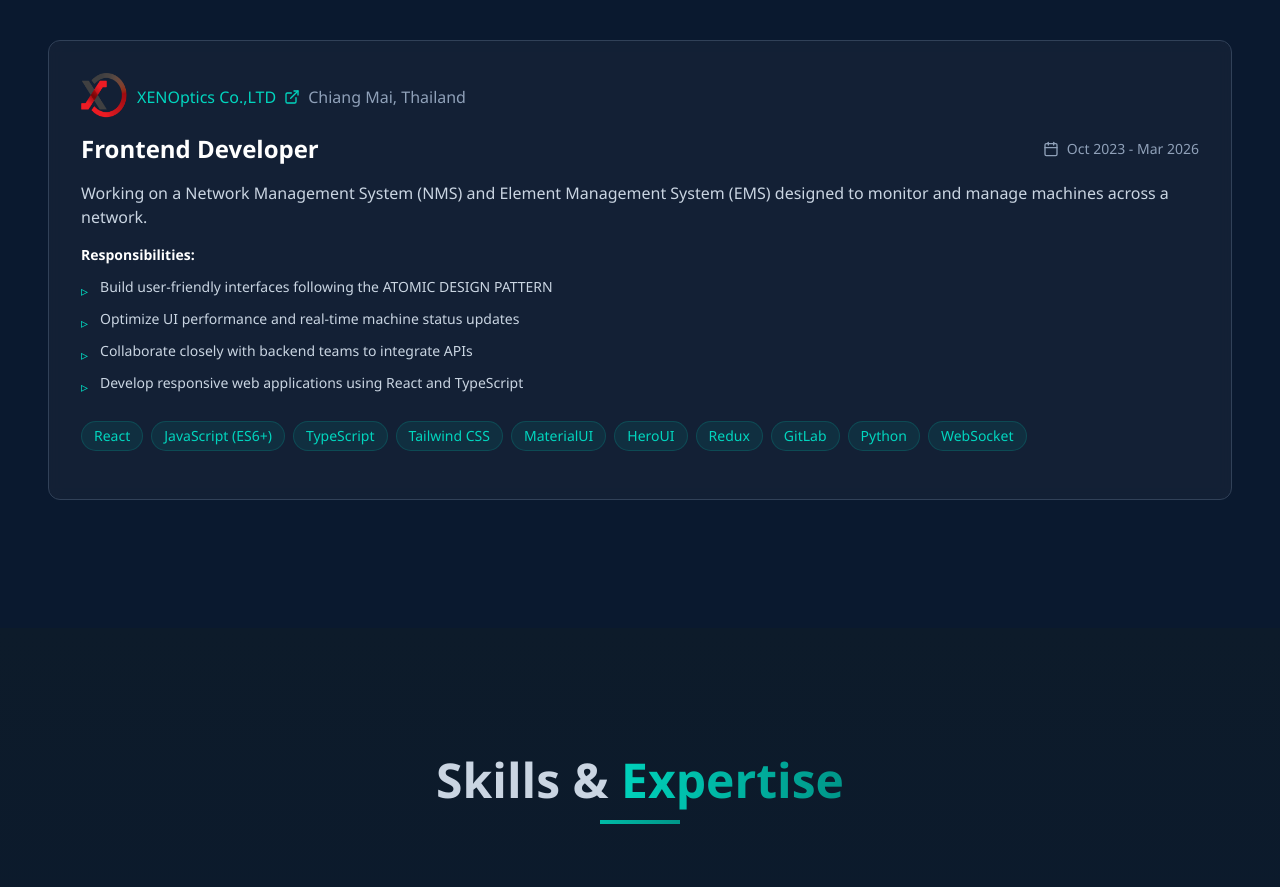
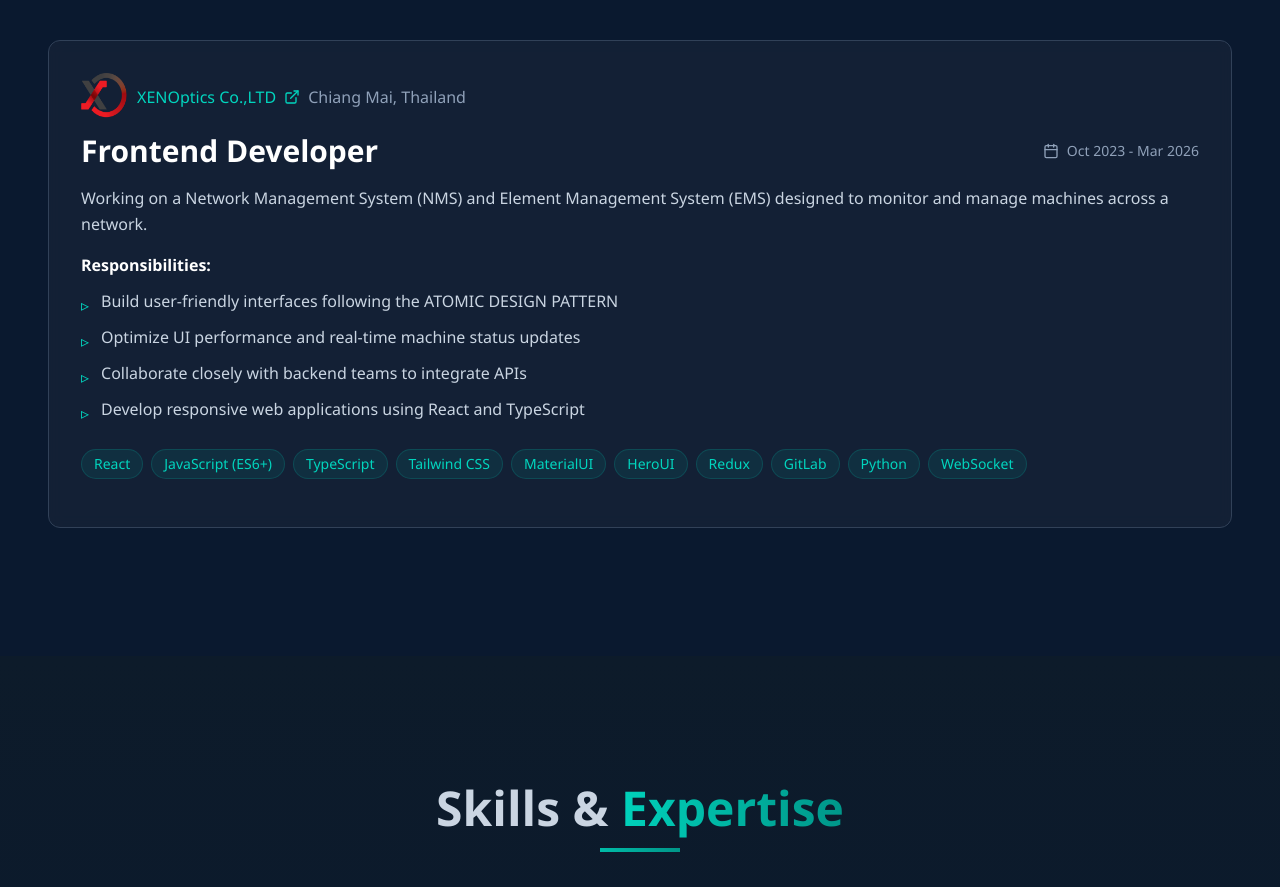
Before and after one commit to khinsuwai97/khin-su-wai-portfolio-v1, a Next.js app: page / in a window 1280 px wide. Shown: the part 1860-2747 px from the top of the page. Built offline with nearby package versions, Linux system fonts and the light colour scheme.

Commit message:
changed fontsize to be consistent

```diff
--- a/components/About.tsx
+++ b/components/About.tsx
@@ -86,7 +86,7 @@ const About = () => {
             <h3 className="text-2xl md:text-3xl font-bold mb-6 text-teal-400">
               Crafting Digital Experiences
             </h3>
-            <div className="space-y-4 text-slate-300 leading-relaxed">
+            <div className="space-y-4 text-slate-300 text-sm md:text-base leading-relaxed">
               <p>
                 I&apos;m a passionate self-taught Frontend Developer with 2+ years of
                 experience building modern, responsive web applications. I
--- a/components/Contact.tsx
+++ b/components/Contact.tsx
@@ -37,7 +37,7 @@ const Contact = () => {
             animate={isInView ? { width: 80 } : {}}
             transition={{ duration: 0.35 }}
           />
-          <p className="text-slate-300 max-w-2xl mx-auto">
+          <p className="text-slate-300 text-sm md:text-base max-w-2xl mx-auto">
             I&apos;m always open to discussing new projects, creative ideas, or
             opportunities.
           </p>
@@ -49,7 +49,7 @@ const Contact = () => {
             animate={isInView ? { opacity: 1, x: 0 } : {}}
           >
             <div className="bg-slate-800/50 backdrop-blur-sm p-8 rounded-xl border border-slate-700 h-full">
-              <h3 className="text-xl font-bold mb-6 bg-gradient-to-r from-teal-400 to-teal-600 bg-clip-text text-transparent">
+              <h3 className="text-xl md:text-2xl font-bold mb-6 bg-gradient-to-r from-teal-400 to-teal-600 bg-clip-text text-transparent">
                 Contact Information
               </h3>
               <div className="space-y-6">
@@ -103,7 +103,7 @@ const Contact = () => {
             animate={isInView ? { opacity: 1, x: 0 } : {}}
           >
             <div className="bg-slate-800/50 backdrop-blur-sm p-8 rounded-xl border border-slate-700 h-full">
-              <h3 className="text-xl font-bold mb-6 bg-gradient-to-r from-teal-400 to-teal-600 bg-clip-text text-transparent">
+              <h3 className="text-xl md:text-2xl font-bold mb-6 bg-gradient-to-r from-teal-400 to-teal-600 bg-clip-text text-transparent">
                 Connect With Me
               </h3>
               <div className="space-y-6">
--- a/components/Experience.tsx
+++ b/components/Experience.tsx
@@ -110,7 +110,7 @@ const Experience = () => {
                 </div>
 
                 <div className="flex flex-col md:flex-row md:justify-between md:items-center gap-3">
-                  <h3 className="text-lg md:text-2xl font-bold text-white">
+                  <h3 className="text-2xl md:text-3xl font-bold text-white">
                     {exp.title}
                   </h3>
 
@@ -121,21 +121,23 @@ const Experience = () => {
                 </div>
               </div>
 
-              <p className="text-slate-300 mb-4">{exp.description}</p>
+              <p className="text-slate-300 text-sm md:text-base leading-relaxed mb-4">
+                {exp.description}
+              </p>
 
               {exp.responsibilities && exp.responsibilities.length > 0 && (
                 <div className="mb-6">
-                  <h4 className="font-semibold text-white text-sm mb-3">
+                  <h4 className="font-semibold text-white text-sm md:text-base  mb-3">
                     Responsibilities:
                   </h4>
                   <ul className="space-y-2">
                     {exp.responsibilities.map((responsibility, i) => (
                       <li
                         key={i}
-                        className="flex items-start gap-3 text-slate-300 text-sm"
+                        className="flex items-start gap-3 text-slate-300 text-sm md:text-base"
                       >
                         <span className="text-teal-400 mt-1 shrink-0">▹</span>
-                        <span>{responsibility}</span>
+                        <p>{responsibility}</p>
                       </li>
                     ))}
                   </ul>
--- a/components/Footer.tsx
+++ b/components/Footer.tsx
@@ -37,7 +37,7 @@ const Footer = () => {
           </div>
 
           <div>
-            <h3 className="text-lg font-bold text-white mb-4">Quick Links</h3>
+            <h3 className="text-xl font-bold text-white mb-4">Quick Links</h3>
             <ul className="space-y-2">
               {quickLinks.map((link) => (
                 <li key={link}>
@@ -53,7 +53,7 @@ const Footer = () => {
           </div>
 
           <div>
-            <h3 className="text-lg font-bold text-white mb-4">Download</h3>
+            <h3 className="text-xl font-bold text-white mb-4">Download</h3>
             <div className="space-y-3 text-slate-400">
               <p>
                 <a
--- a/components/Hero.tsx
+++ b/components/Hero.tsx
@@ -82,7 +82,7 @@ const Hero = () => {
               <br />
             </motion.h1>
             <motion.p
-              className="bg-gradient-to-r from-teal-400 to-teal-600 bg-clip-text font-bold text-transparent text-3xl mb-6"
+              className="bg-gradient-to-r from-teal-400 to-teal-600 bg-clip-text font-bold text-transparent text-3xl md:text-4xl mb-6"
               initial={{ opacity: 0, y: 20 }}
               animate={{ opacity: 1, y: 0 }}
               transition={{ delay: 0.4 }}
--- a/components/Projects.tsx
+++ b/components/Projects.tsx
@@ -135,7 +135,7 @@ const Projects = () => {
             animate={isInView ? { width: 80 } : {}}
             transition={{ duration: 0.35 }}
           />
-          <p className="text-slate-300 max-w-2xl mx-auto">
+          <p className="text-slate-300 text-sm md:text-base max-w-2xl mx-auto">
             Here are some of my recent projects that showcase my skills and
             experience.Want to see more? Please visit my{" "}
             <a
@@ -173,10 +173,10 @@ const Projects = () => {
                 </div>
 
                 <div className="p-6 md:p-8 flex flex-col justify-center md:w-1/2">
-                  <h3 className="text-2xl font-bold mb-3 text-white group-hover:text-teal-400 transition-colors">
+                  <h3 className="text-2xl md:text-3xl font-bold mb-3 text-white group-hover:text-teal-400 transition-colors">
                     {project.title}
                   </h3>
-                  <p className="text-slate-300 text-sm mb-5">
+                  <p className="text-slate-300 text-sm md:text-base mb-5 leading-relaxed">
                     {project.description}
                   </p>
 
@@ -196,7 +196,7 @@ const Projects = () => {
                       href={project.demo}
                       target="_blank"
                       rel="noopener noreferrer"
-                      className="flex items-center gap-1.5 px-3 py-1.5 bg-teal-500 hover:bg-teal-600 text-white text-xs font-medium rounded-md transition-colors"
+                      className="flex items-center gap-1.5 px-4 py-2 bg-teal-500 hover:bg-teal-600 text-white text-sm font-medium rounded-md transition-colors"
                       whileHover={{ scale: 1.05 }}
                     >
                       Live Demo
@@ -206,7 +206,7 @@ const Projects = () => {
                       href={project.github}
                       target="_blank"
                       rel="noopener noreferrer"
-                      className="flex items-center gap-1.5 px-3 py-1.5 border border-teal-500 text-teal-400 hover:bg-teal-500/10 text-xs font-medium rounded-md transition-colors"
+                      className="flex items-center gap-1.5 px-4 py-2 border border-teal-500 text-teal-400 hover:bg-teal-500/10 text-sm font-medium rounded-md transition-colors"
                       whileHover={{ scale: 1.05 }}
                     >
                       View Code
--- a/components/Skills.tsx
+++ b/components/Skills.tsx
@@ -77,7 +77,7 @@ const Skills = () => {
               transition={{ duration: 0.35 }}
               className="bg-slate-800/50 backdrop-blur-sm p-6 md:p-8 rounded-xl border border-slate-700"
             >
-              <h3 className="text-xl font-bold mb-6 bg-gradient-to-r from-teal-400 to-teal-600 bg-clip-text text-transparent">
+              <h3 className="text-xl md:text-2xl font-bold mb-6 bg-gradient-to-r from-teal-400 to-teal-600 bg-clip-text text-transparent">
                 {category.title}
               </h3>
               <div className="flex flex-wrap justify-start gap-3">
```
